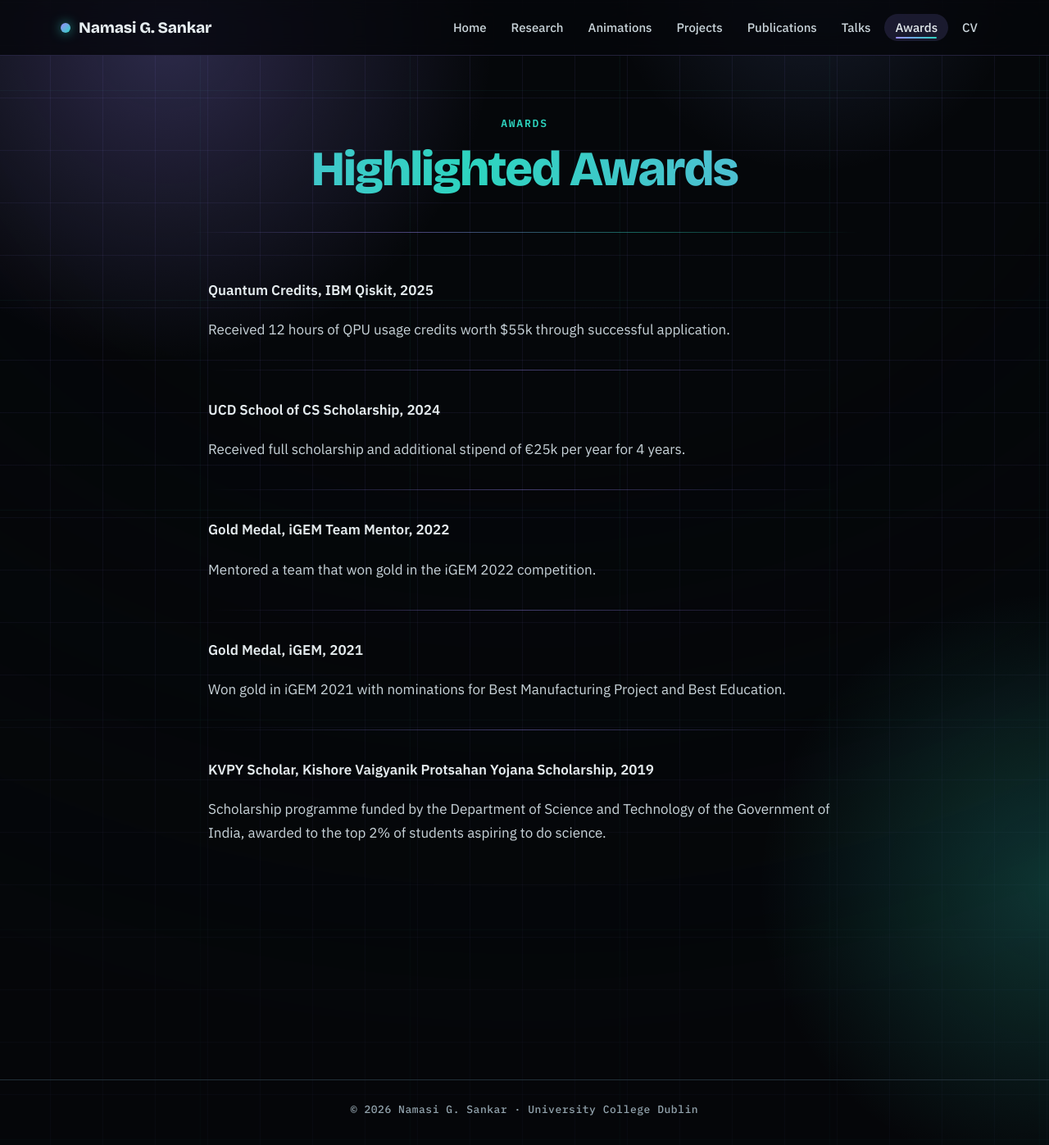
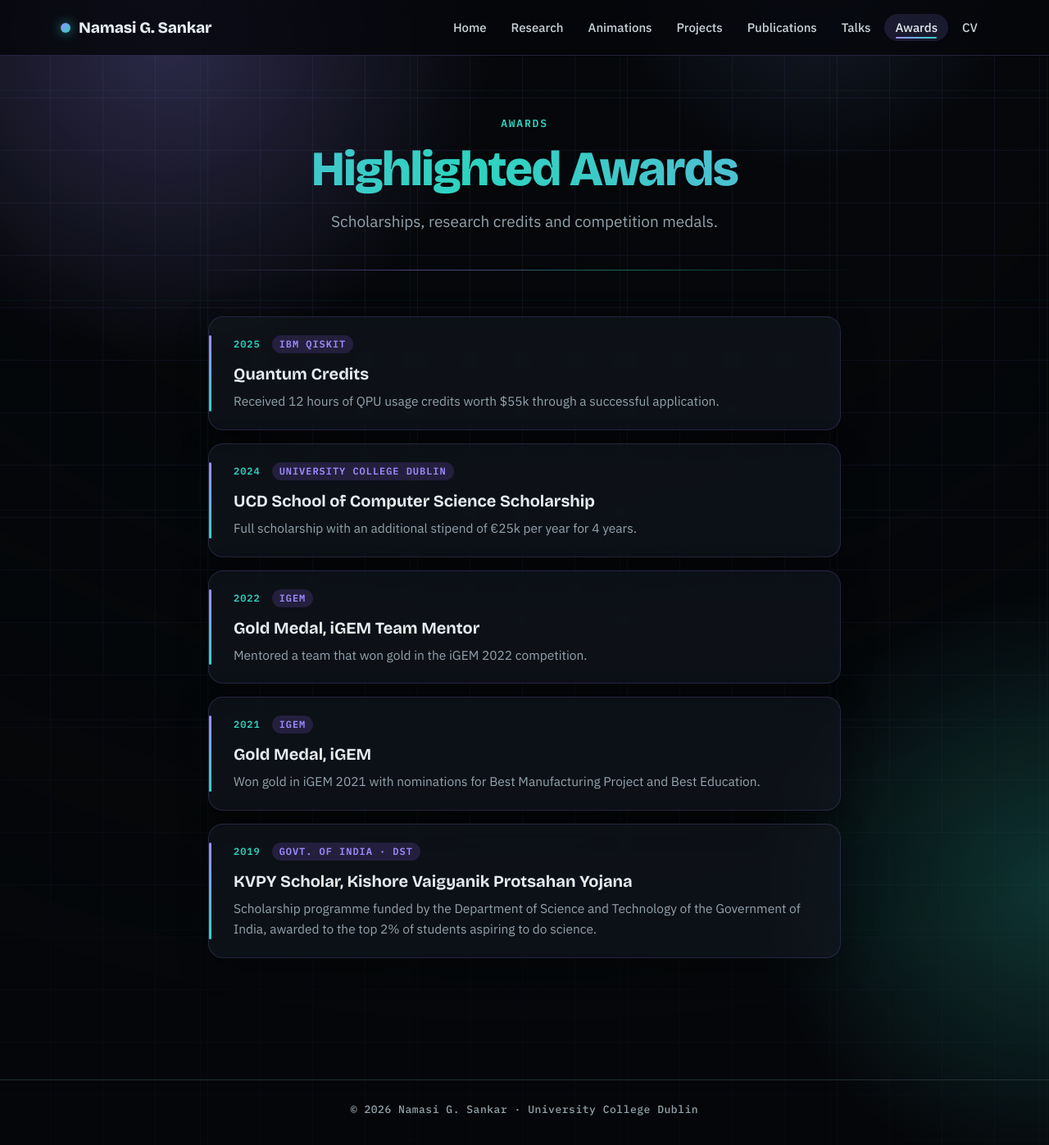
Before and after one commit to Namasi-PhD/Namasi-PhD.github.io, a Jekyll site: the page built from _pages/awards.md, in a window 1280 px wide and 1397 px high. Shown: the whole window at 82% size. Built offline with Jekyll 4.4.1, drawn with Linux system fonts in a browser that asks for light colours.

Commit message:
Revise awards list and add new scholarship details
Updated awards section to include new entries and removed redundant information.

```diff
--- a/_pages/awards.md
+++ b/_pages/awards.md
@@ -2,32 +2,39 @@
 layout: single
 title: "Highlighted Awards"
 permalink: /awards/
+lede: "Scholarships, research credits and competition medals."
 ---
 
-**Quantum Credits, IBM Qiskit, 2025**
+<div class="entries">
 
-Received 12 hours of QPU usage credits worth $55k through successful application.
+<div class="card entry">
+  <div class="entry-meta"><span>2025</span><span class="pill">IBM Qiskit</span></div>
+  <h3>Quantum Credits</h3>
+  <p>Received 12 hours of QPU usage credits worth $55k through a successful application.</p>
+</div>
 
----
+<div class="card entry">
+  <div class="entry-meta"><span>2024</span><span class="pill">University College Dublin</span></div>
+  <h3>UCD School of Computer Science Scholarship</h3>
+  <p>Full scholarship with an additional stipend of €25k per year for 4 years.</p>
+</div>
 
-**UCD School of CS Scholarship, 2024**
+<div class="card entry">
+  <div class="entry-meta"><span>2022</span><span class="pill">iGEM</span></div>
+  <h3>Gold Medal, iGEM Team Mentor</h3>
+  <p>Mentored a team that won gold in the iGEM 2022 competition.</p>
+</div>
 
-Received full scholarship and additional stipend of €25k per year for 4 years.
+<div class="card entry">
+  <div class="entry-meta"><span>2021</span><span class="pill">iGEM</span></div>
+  <h3>Gold Medal, iGEM</h3>
+  <p>Won gold in iGEM 2021 with nominations for Best Manufacturing Project and Best Education.</p>
+</div>
 
----
+<div class="card entry">
+  <div class="entry-meta"><span>2019</span><span class="pill">Govt. of India · DST</span></div>
+  <h3>KVPY Scholar, Kishore Vaigyanik Protsahan Yojana</h3>
+  <p>Scholarship programme funded by the Department of Science and Technology of the Government of India, awarded to the top 2% of students aspiring to do science.</p>
+</div>
 
-**Gold Medal, iGEM Team Mentor, 2022**
-
-Mentored a team that won gold in the iGEM 2022 competition.
-
----
-
-**Gold Medal, iGEM, 2021**
-
-Won gold in iGEM 2021 with nominations for Best Manufacturing Project and Best Education.
-
----
-
-**KVPY Scholar, Kishore Vaigyanik Protsahan Yojana Scholarship, 2019**
-
-Scholarship programme funded by the Department of Science and Technology of the Government of India, awarded to the top 2% of students aspiring to do science.
+</div>
```
